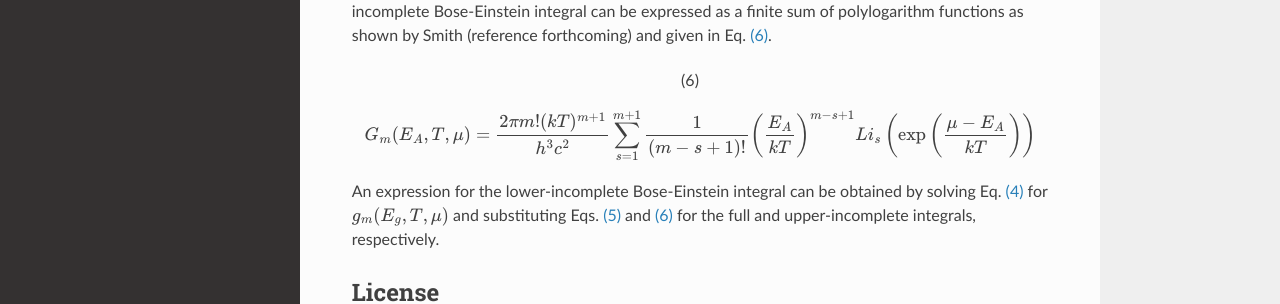
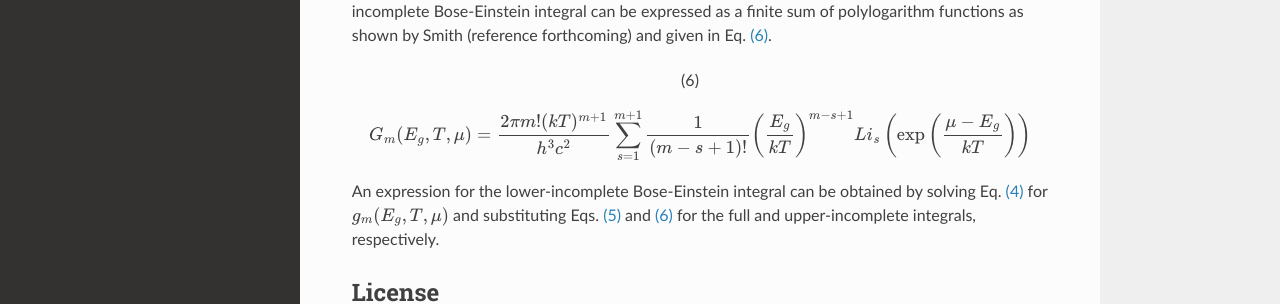
Before and after one commit to jrsmith3/ibei, a Sphinx documentation site: the page built from doc/index.rst, in a window 1280 px wide and 900 px high, scrolled down 3067 px. Shown: the part 151-455 px from the top of the window. Built offline with Sphinx 7.4.7 and the Read the Docs theme 2.0.0, drawn with Linux system fonts in a browser that asks for light colours; the version number could not be read and is left out; cross-references to code outside the pages are shown as plain code.

Commit message:
Fix typo in notation

```diff
--- a/doc/index.rst
+++ b/doc/index.rst
@@ -149,7 +149,7 @@ sum of polylogarithm functions as shown by Smith (reference
 forthcoming) and given in Eq. :eq:`eq:06`.
 
 .. math::
-    G_{m}(E_{A},T,\mu) = \frac{2\pi m! (kT)^{m+1}}{h^{3} c^{2}} \sum_{s = 1}^{m+1} \frac{1}{(m-s+1)!} \left( \frac{E_{A}}{kT} \right)^{m-s+1} Li_{s} \left( \exp \left( \frac{\mu - E_{A}}{kT} \right) \right)
+    G_{m}(E_{g},T,\mu) = \frac{2\pi m! (kT)^{m+1}}{h^{3} c^{2}} \sum_{s = 1}^{m+1} \frac{1}{(m-s+1)!} \left( \frac{E_{g}}{kT} \right)^{m-s+1} Li_{s} \left( \exp \left( \frac{\mu - E_{g}}{kT} \right) \right)
     :label: eq:06
 
 
```
